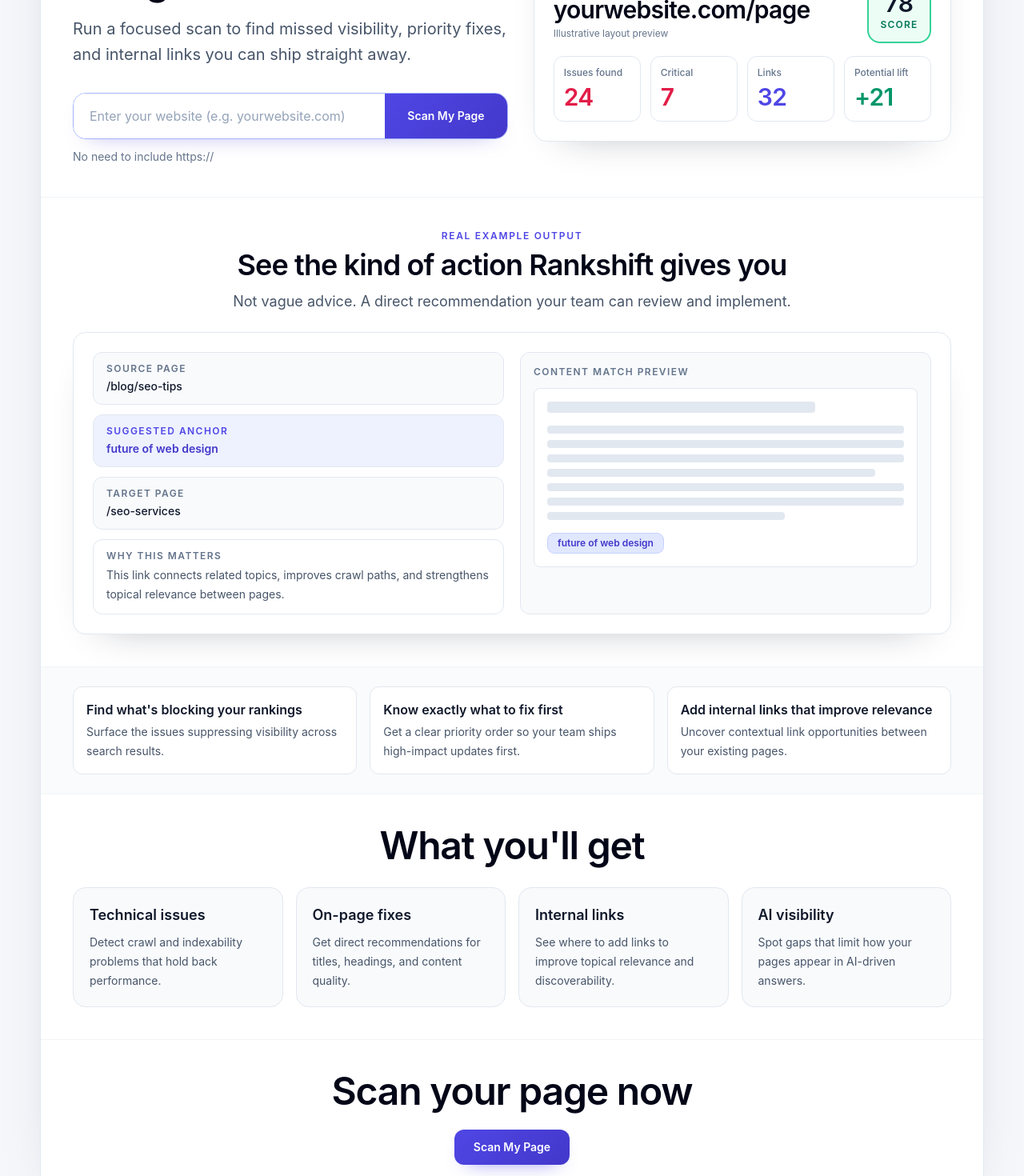
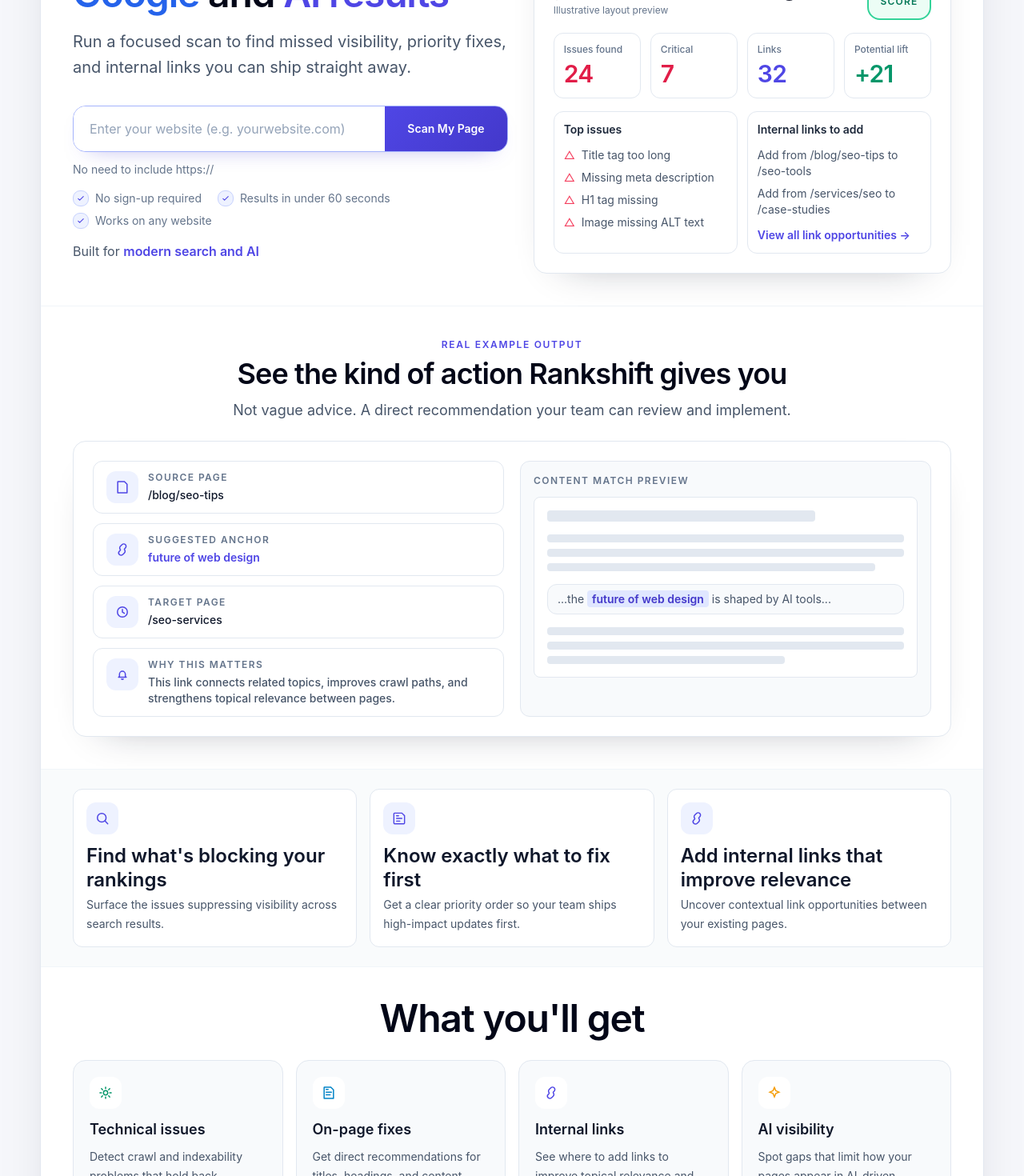
Before and after one commit to Lunoriapp/rankshift-app, a Next.js app: page / in a window 1280 px wide. Shown: the part 320-1790 px from the top of the page at 80% size. Built offline with nearby package versions, Linux system fonts and the light colour scheme; no server answers.

Commit message:
Polish homepage with icon-rich proof sections and CTA details

```diff
--- a/app/page.tsx
+++ b/app/page.tsx
@@ -1,42 +1,115 @@
 import Link from "next/link";
+import type { ReactNode } from "react";
 
 import { AuditForm } from "@/components/audit-form";
 import { AuthBootstrap } from "@/components/auth-bootstrap";
 import { MarketingSiteHeader } from "@/components/marketing-site-header";
 
+type IconItem = {
+  title: string;
+  description: string;
+  icon: ReactNode;
+};
+
 const benefits = [
   {
     title: "Find what's blocking your rankings",
     description: "Surface the issues suppressing visibility across search results.",
+    icon: (
+      <svg viewBox="0 0 24 24" className="h-5 w-5 text-indigo-600" fill="none" aria-hidden="true">
+        <circle cx="11" cy="11" r="6.5" stroke="currentColor" strokeWidth="1.8" />
+        <path d="m16 16 4 4" stroke="currentColor" strokeWidth="1.8" strokeLinecap="round" />
+      </svg>
+    ),
   },
   {
     title: "Know exactly what to fix first",
     description: "Get a clear priority order so your team ships high-impact updates first.",
+    icon: (
+      <svg viewBox="0 0 24 24" className="h-5 w-5 text-indigo-600" fill="none" aria-hidden="true">
+        <path d="M8 4h8l4 4v11a1 1 0 0 1-1 1H5a1 1 0 0 1-1-1V5a1 1 0 0 1 1-1h3Z" stroke="currentColor" strokeWidth="1.7" />
+        <path d="M8 12h8M8 16h5M8 8h3" stroke="currentColor" strokeWidth="1.7" strokeLinecap="round" />
+      </svg>
+    ),
   },
   {
     title: "Add internal links that improve relevance",
     description: "Uncover contextual link opportunities between your existing pages.",
+    icon: (
+      <svg viewBox="0 0 24 24" className="h-5 w-5 text-indigo-600" fill="none" aria-hidden="true">
+        <path
+          d="M9 12a3.5 3.5 0 0 1 0-5l2.5-2.5a3.5 3.5 0 0 1 5 5L15 11"
+          stroke="currentColor"
+          strokeWidth="1.8"
+          strokeLinecap="round"
+        />
+        <path
+          d="M15 12a3.5 3.5 0 0 1 0 5l-2.5 2.5a3.5 3.5 0 1 1-5-5L9 13"
+          stroke="currentColor"
+          strokeWidth="1.8"
+          strokeLinecap="round"
+        />
+      </svg>
+    ),
   },
-];
+] satisfies IconItem[];
 
 const auditCoverage = [
   {
     title: "Technical issues",
     description: "Detect crawl and indexability problems that hold back performance.",
+    icon: (
+      <svg viewBox="0 0 24 24" className="h-5 w-5 text-emerald-600" fill="none" aria-hidden="true">
+        <circle cx="12" cy="12" r="3.2" stroke="currentColor" strokeWidth="1.8" />
+        <path
+          d="M12 3.5v2.3M12 18.2v2.3M20.5 12h-2.3M5.8 12H3.5M18.2 5.8l-1.6 1.6M7.4 16.6l-1.6 1.6M18.2 18.2l-1.6-1.6M7.4 7.4 5.8 5.8"
+          stroke="currentColor"
+          strokeWidth="1.8"
+          strokeLinecap="round"
+        />
+      </svg>
+    ),
   },
   {
     title: "On-page fixes",
     description: "Get direct recommendations for titles, headings, and content quality.",
+    icon: (
+      <svg viewBox="0 0 24 24" className="h-5 w-5 text-sky-600" fill="none" aria-hidden="true">
+        <path d="M7 3.5h8l4 4V20a.5.5 0 0 1-.5.5h-13A.5.5 0 0 1 5 20V4a.5.5 0 0 1 .5-.5H7Z" stroke="currentColor" strokeWidth="1.8" />
+        <path d="M8 11h8M8 15h6M8 7h3" stroke="currentColor" strokeWidth="1.8" strokeLinecap="round" />
+      </svg>
+    ),
   },
   {
     title: "Internal links",
     description: "See where to add links to improve topical relevance and discoverability.",
+    icon: (
+      <svg viewBox="0 0 24 24" className="h-5 w-5 text-indigo-600" fill="none" aria-hidden="true">
+        <path
+          d="M9 12a3.5 3.5 0 0 1 0-5l2.5-2.5a3.5 3.5 0 0 1 5 5L15 11"
+          stroke="currentColor"
+          strokeWidth="1.8"
+          strokeLinecap="round"
+        />
+        <path
+          d="M15 12a3.5 3.5 0 0 1 0 5l-2.5 2.5a3.5 3.5 0 1 1-5-5L9 13"
+          stroke="currentColor"
+          strokeWidth="1.8"
+          strokeLinecap="round"
+        />
+      </svg>
+    ),
   },
   {
     title: "AI visibility",
     description: "Spot gaps that limit how your pages appear in AI-driven answers.",
+    icon: (
+      <svg viewBox="0 0 24 24" className="h-5 w-5 text-amber-500" fill="none" aria-hidden="true">
+        <path d="m12 4 2.1 4.9 4.9 2.1-4.9 2.1L12 18l-2.1-4.9L5 11l4.9-2.1L12 4Z" stroke="currentColor" strokeWidth="1.8" />
+      </svg>
+    ),
   },
-];
+] satisfies IconItem[];
 
 export default function HomePage() {
   return (
@@ -52,7 +125,9 @@
                 AI-powered SEO audit
               </p>
               <h1 className="mt-5 max-w-[16ch] text-4xl font-semibold leading-[1.08] tracking-tight text-slate-950 sm:text-5xl">
-                See why your page isn&apos;t showing in Google and AI results
+                See why your page isn't showing in{" "}
+                <span className="text-blue-600">Google</span> and{" "}
+                <span className="text-indigo-600">AI results</span>
               </h1>
               <p className="mt-5 max-w-xl text-xl leading-8 text-slate-600">
                 Run a focused scan to find missed visibility, priority fixes, and internal links you can ship straight away.
@@ -63,6 +138,25 @@
                 helperText="No need to include https://"
                 showHighlights={false}
               />
+              <div className="mt-4 flex flex-wrap items-center gap-x-5 gap-y-2 text-sm text-slate-500">
+                {[
+                  "No sign-up required",
+                  "Results in under 60 seconds",
+                  "Works on any website",
+                ].map((item) => (
+                  <span key={item} className="inline-flex items-center gap-2">
+                    <span className="inline-flex h-5 w-5 items-center justify-center rounded-full border border-indigo-200 bg-indigo-50">
+                      <svg viewBox="0 0 24 24" className="h-3.5 w-3.5 text-indigo-600" fill="none" aria-hidden="true">
+                        <path d="m6.5 12.5 3.2 3.2 7.8-7.8" stroke="currentColor" strokeWidth="1.9" strokeLinecap="round" strokeLinejoin="round" />
+                      </svg>
+                    </span>
+                    {item}
+                  </span>
+                ))}
+              </div>
+              <p className="mt-4 text-base text-slate-600">
+                Built for <span className="font-semibold text-indigo-600">modern search and AI</span>
+              </p>
             </div>
 
             <aside className="rounded-2xl border border-slate-200 bg-white p-4 shadow-[0_20px_50px_-38px_rgba(15,23,42,0.45)]">
@@ -114,6 +208,32 @@
                     </div>
                   ))}
                 </div>
+                <div className="grid gap-3 sm:grid-cols-2">
+                  <div className="rounded-xl border border-slate-200 p-3">
+                    <p className="text-sm font-semibold text-slate-800">Top issues</p>
+                    <div className="mt-3 space-y-2 text-sm text-slate-600">
+                      {[
+                        "Title tag too long",
+                        "Missing meta description",
+                        "H1 tag missing",
+                        "Image missing ALT text",
+                      ].map((issue) => (
+                        <p key={issue} className="flex items-center gap-2">
+                          <span className="text-rose-500">△</span>
+                          {issue}
+                        </p>
+                      ))}
+                    </div>
+                  </div>
+                  <div className="rounded-xl border border-slate-200 p-3">
+                    <p className="text-sm font-semibold text-slate-800">Internal links to add</p>
+                    <div className="mt-3 space-y-2 text-sm text-slate-600">
+                      <p>Add from /blog/seo-tips to /seo-tools</p>
+                      <p>Add from /services/seo to /case-studies</p>
+                      <p className="pt-1 font-semibold text-indigo-600">View all link opportunities &rarr;</p>
+                    </div>
+                  </div>
+                </div>
               </div>
             </aside>
           </div>
@@ -135,32 +255,67 @@
           <article className="mt-6 rounded-2xl border border-slate-200 bg-white p-5 shadow-[0_20px_50px_-38px_rgba(15,23,42,0.45)] sm:p-6">
             <div className="grid gap-5 lg:grid-cols-2">
               <div className="space-y-3">
-                <div className="rounded-xl border border-slate-200 bg-slate-50 px-4 py-3">
-                  <p className="text-xs font-semibold uppercase tracking-[0.12em] text-slate-500">
-                    Source page
-                  </p>
-                  <p className="mt-1 text-sm font-medium text-slate-900">/blog/seo-tips</p>
-                </div>
-                <div className="rounded-xl border border-slate-200 bg-indigo-50 px-4 py-3">
-                  <p className="text-xs font-semibold uppercase tracking-[0.12em] text-indigo-600">
-                    Suggested anchor
-                  </p>
-                  <p className="mt-1 text-sm font-semibold text-indigo-700">future of web design</p>
-                </div>
-                <div className="rounded-xl border border-slate-200 bg-slate-50 px-4 py-3">
-                  <p className="text-xs font-semibold uppercase tracking-[0.12em] text-slate-500">
-                    Target page
-                  </p>
-                  <p className="mt-1 text-sm font-medium text-slate-900">/seo-services</p>
-                </div>
-                <div className="rounded-xl border border-slate-200 bg-white px-4 py-3">
-                  <p className="text-xs font-semibold uppercase tracking-[0.12em] text-slate-500">
-                    Why this matters
-                  </p>
-                  <p className="mt-1 text-sm leading-6 text-slate-600">
-                    This link connects related topics, improves crawl paths, and strengthens topical relevance between pages.
-                  </p>
-                </div>
+                {[
+                  {
+                    label: "Source page",
+                    value: "/blog/seo-tips",
+                    accent: "text-slate-900",
+                    icon: (
+                      <svg viewBox="0 0 24 24" className="h-5 w-5 text-indigo-600" fill="none" aria-hidden="true">
+                        <path d="M7 3.5h8l4 4V20a.5.5 0 0 1-.5.5h-13A.5.5 0 0 1 5 20V4a.5.5 0 0 1 .5-.5H7Z" stroke="currentColor" strokeWidth="1.8" />
+                      </svg>
+                    ),
+                  },
+                  {
+                    label: "Suggested anchor",
+                    value: "future of web design",
+                    accent: "text-indigo-600",
+                    icon: (
+                      <svg viewBox="0 0 24 24" className="h-5 w-5 text-indigo-600" fill="none" aria-hidden="true">
+                        <path d="M9 12a3.5 3.5 0 0 1 0-5l2.5-2.5a3.5 3.5 0 0 1 5 5L15 11" stroke="currentColor" strokeWidth="1.8" strokeLinecap="round" />
+                        <path d="M15 12a3.5 3.5 0 0 1 0 5l-2.5 2.5a3.5 3.5 0 1 1-5-5L9 13" stroke="currentColor" strokeWidth="1.8" strokeLinecap="round" />
+                      </svg>
+                    ),
+                  },
+                  {
+                    label: "Target page",
+                    value: "/seo-services",
+                    accent: "text-slate-900",
+                    icon: (
+                      <svg viewBox="0 0 24 24" className="h-5 w-5 text-indigo-600" fill="none" aria-hidden="true">
+                        <circle cx="12" cy="12" r="7.5" stroke="currentColor" strokeWidth="1.8" />
+                        <path d="M12 8v4l3 2" stroke="currentColor" strokeWidth="1.8" strokeLinecap="round" />
+                      </svg>
+                    ),
+                  },
+                  {
+                    label: "Why this matters",
+                    value: "This link connects related topics, improves crawl paths, and strengthens topical relevance between pages.",
+                    accent: "text-slate-600",
+                    icon: (
+                      <svg viewBox="0 0 24 24" className="h-5 w-5 text-indigo-600" fill="none" aria-hidden="true">
+                        <path d="M12 20.5a2.3 2.3 0 0 0 2.3-2.3h-4.6a2.3 2.3 0 0 0 2.3 2.3Z" fill="currentColor" />
+                        <path d="M16.4 14.9v-3.2a4.4 4.4 0 1 0-8.8 0v3.2l-1.4 1.4h11.6l-1.4-1.4Z" stroke="currentColor" strokeWidth="1.8" strokeLinejoin="round" />
+                      </svg>
+                    ),
+                  },
+                ].map((item) => (
+                  <div key={item.label} className="rounded-xl border border-slate-200 bg-white px-4 py-3">
+                    <div className="flex gap-3">
+                      <span className="inline-flex h-10 w-10 shrink-0 items-center justify-center rounded-xl bg-indigo-50">
+                        {item.icon}
+                      </span>
+                      <div>
+                        <p className="text-xs font-semibold uppercase tracking-[0.12em] text-slate-500">
+                          {item.label}
+                        </p>
+                        <p className={`mt-1 text-sm ${item.accent} ${item.label === "Suggested anchor" ? "font-semibold" : "font-medium"}`}>
+                          {item.value}
+                        </p>
+                      </div>
+                    </div>
+                  </div>
+                ))}
               </div>
 
               <div className="rounded-xl border border-slate-200 bg-slate-50 p-4">
@@ -170,17 +325,31 @@
                 <div className="mt-3 rounded-lg border border-slate-200 bg-white p-4">
                   <div className="h-3.5 w-3/4 rounded bg-slate-200" />
                   <div className="mt-4 space-y-2">
-                    {Array.from({ length: 7 }).map((_, lineIndex) => (
+                    {Array.from({ length: 3 }).map((_, lineIndex) => (
                       <div
                         key={`content-line-${lineIndex}`}
                         className={`h-2.5 rounded bg-slate-200 ${
-                          lineIndex === 3 ? "w-[92%]" : lineIndex === 6 ? "w-2/3" : "w-full"
+                          lineIndex === 2 ? "w-[92%]" : "w-full"
                         }`}
                       />
                     ))}
                   </div>
-                  <div className="mt-4 inline-flex rounded-full border border-indigo-200 bg-indigo-100 px-3 py-1 text-xs font-semibold text-indigo-700">
-                    future of web design
+                  <div className="mt-4 rounded-xl border border-slate-200 bg-slate-50 px-3 py-2 text-sm text-slate-600">
+                    ...the{" "}
+                    <span className="rounded bg-indigo-100 px-1.5 py-0.5 font-semibold text-indigo-700">
+                      future of web design
+                    </span>{" "}
+                    is shaped by AI tools...
+                  </div>
+                  <div className="mt-4 space-y-2">
+                    {Array.from({ length: 3 }).map((_, lineIndex) => (
+                      <div
+                        key={`content-line-bottom-${lineIndex}`}
+                        className={`h-2.5 rounded bg-slate-200 ${
+                          lineIndex === 2 ? "w-2/3" : "w-full"
+                        }`}
+                      />
+                    ))}
                   </div>
                 </div>
               </div>
@@ -192,7 +361,10 @@
           <div className="grid gap-4 md:grid-cols-3">
             {benefits.map((item) => (
               <article key={item.title} className="rounded-xl border border-slate-200 bg-white p-4">
-                <p className="text-base font-semibold text-slate-900">{item.title}</p>
+                <div className="mb-3 inline-flex h-10 w-10 items-center justify-center rounded-xl bg-indigo-50">
+                  {item.icon}
+                </div>
+                <p className="text-2xl font-semibold leading-tight text-slate-900">{item.title}</p>
                 <p className="mt-1 text-sm leading-6 text-slate-600">{item.description}</p>
               </article>
             ))}
@@ -209,6 +381,9 @@
           <div className="mt-7 grid gap-4 md:grid-cols-2 xl:grid-cols-4">
             {auditCoverage.map((item) => (
               <article key={item.title} className="rounded-2xl border border-slate-200 bg-slate-50 p-5">
+                <div className="mb-3 inline-flex h-10 w-10 items-center justify-center rounded-xl bg-white">
+                  {item.icon}
+                </div>
                 <h3 className="text-lg font-semibold text-slate-900">{item.title}</h3>
                 <p className="mt-2 text-sm leading-6 text-slate-600">{item.description}</p>
               </article>
@@ -229,6 +404,7 @@
                 Scan My Page
               </Link>
             </div>
+            <p className="mt-3 text-sm text-slate-500">Free · No credit card · Results in under 60 seconds</p>
           </div>
         </section>
       </div>
```
